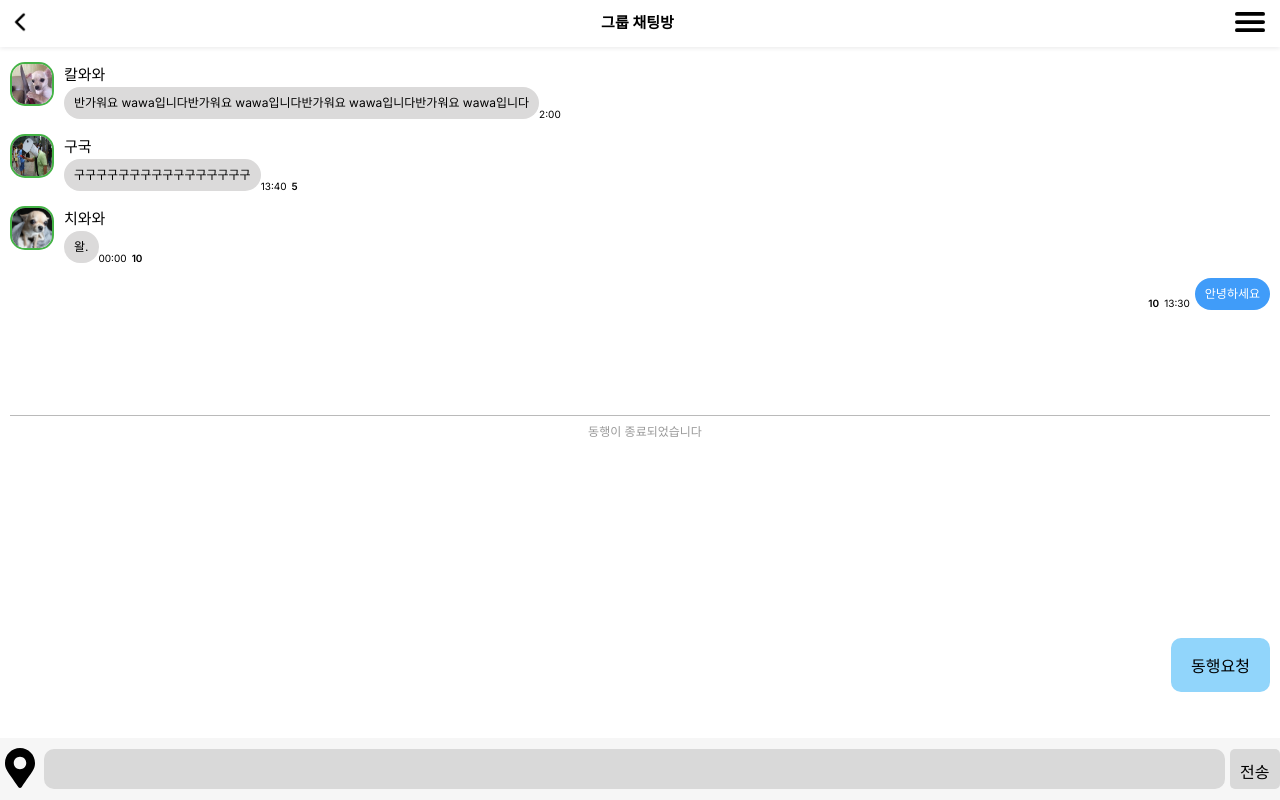
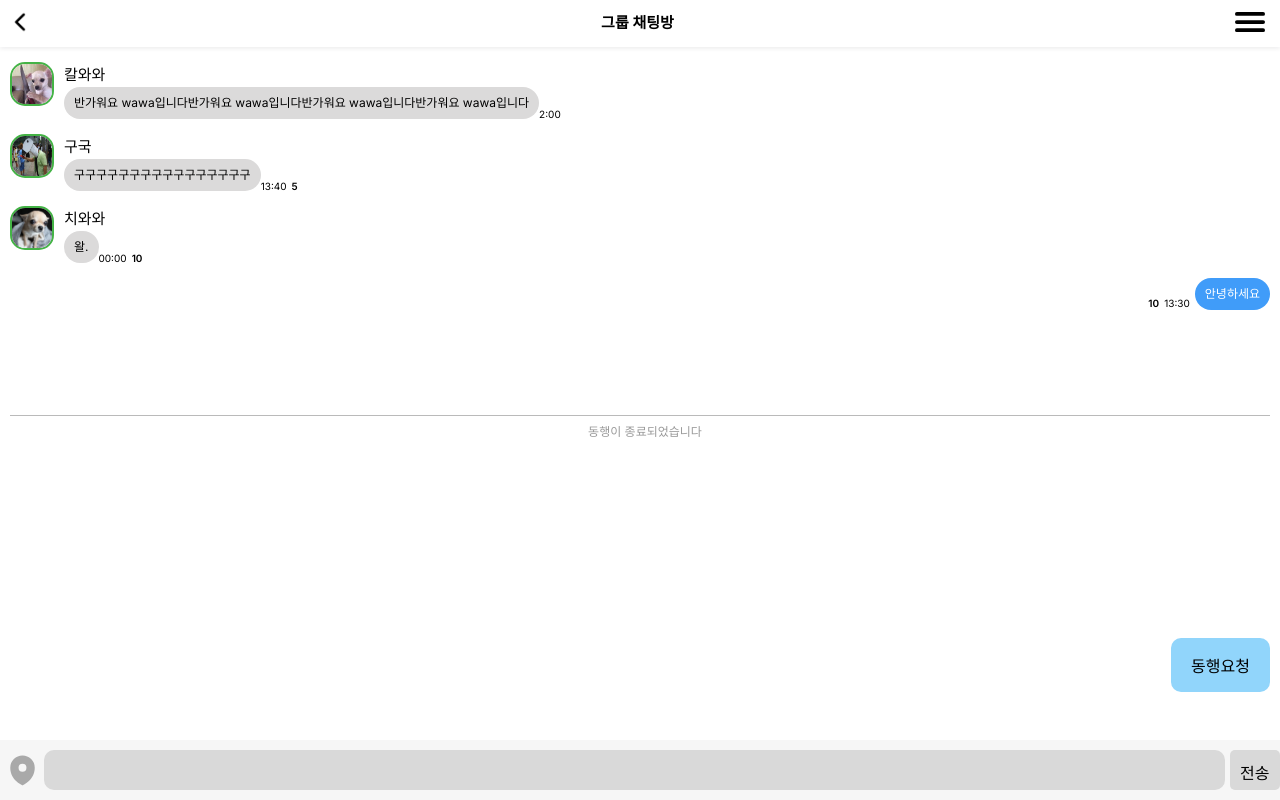
Before and after one commit to MZ-PEOPLE/Tripbuddy-project, a Next.js app: page /chat/chatroom in a window 1280 px wide. Built offline with nearby package versions, Linux system fonts and the light colour scheme.

Commit message:
design: 채팅창 지도 아이콘 변경

```diff
--- a/components/chatroom/MapBtn.js
+++ b/components/chatroom/MapBtn.js
@@ -1,10 +1,10 @@
 import React from "react";
 import styles from "./MapBtn.module.css";
-import { FaMapMarkerAlt } from "react-icons/fa";
+import { HiMiniMapPin } from "react-icons/hi2";
 export default function MapBtn() {
     return (
         <div>
-            <button className={styles.mapIcon}><FaMapMarkerAlt /></button>
+            <button className={styles.mapIcon}><HiMiniMapPin /></button>
         </div >
     );
 
--- a/components/chatroom/MapBtn.module.css
+++ b/components/chatroom/MapBtn.module.css
@@ -1,4 +1,5 @@
 .mapIcon {
-    font-size: 40px;
-
+    font-size: 35px;
+    margin-left: 5px;
+    color: rgb(169, 169, 169);
 }
```
